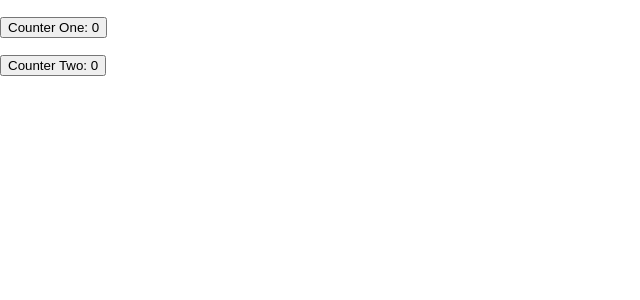
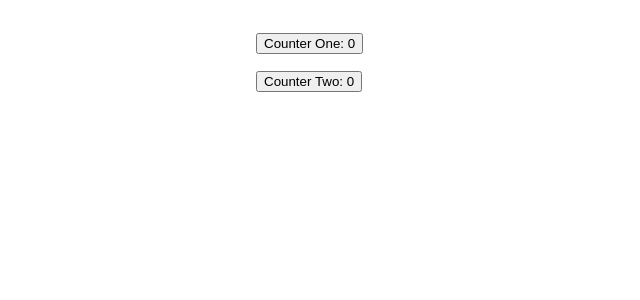
Before and after one commit to alchemist09/react-hooks-fun, a React (Create React App) app: page / in a window 1280 px wide. Shown: the top 300 px of the page, without its empty margins (0-640 px from the left). Built offline with nearby package versions, Linux system fonts and the light colour scheme.

Commit message:
Styles the JSX to render it roughly on the centre of the page

```diff
--- a/src/components/useMemo/MemoCounter.js
+++ b/src/components/useMemo/MemoCounter.js
@@ -13,7 +13,7 @@ function MemoCounter() {
   }
 
   return (
-    <div>
+    <div style={{ width: '60%', margin: '2em auto' }}>
       <p>
         <button onClick={incrementOne}>Counter One: {counterOne}</button>
       </p>
```
